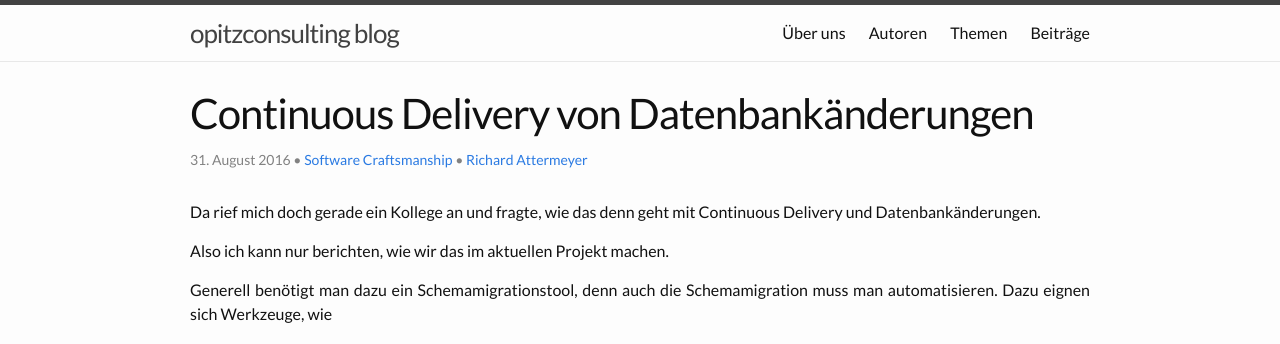
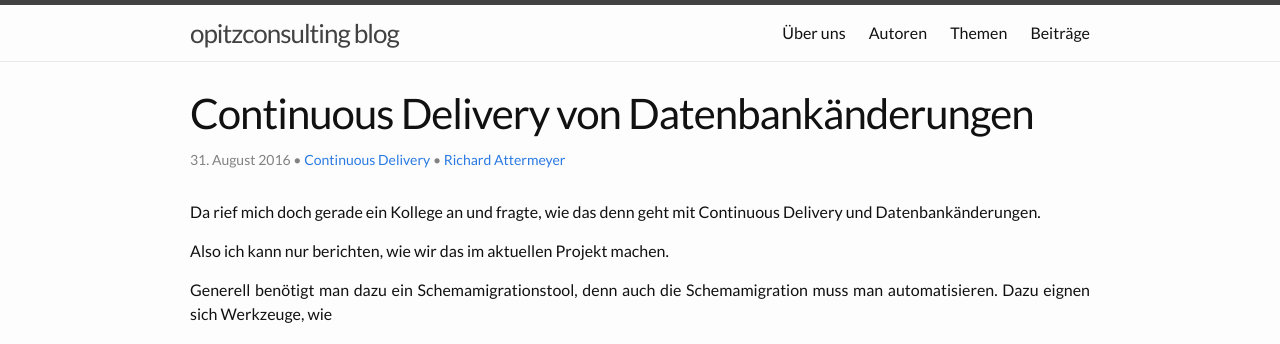
Before and after one commit to opitzconsulting/opitzconsulting.github.io, a Jekyll site: the page built from _posts/2016-08-31-continuous-delivery-databases.md, in a window 1280 px wide and 900 px high. Shown: the top 344 px of the window. Built offline with Jekyll 4.4.1, drawn with Linux system fonts in a browser that asks for light colours; nearby versions of some CDN libraries; comment, search, counter and statistics services are not loaded.

Commit message:
Update 2016-08-31-continuous-delivery-databases.md
changed category

```diff
--- a/_posts/2016-08-31-continuous-delivery-databases.md
+++ b/_posts/2016-08-31-continuous-delivery-databases.md
@@ -1,6 +1,7 @@
 ---
 title:  "Continuous Delivery von Datenbankänderungen"
-categories: software_craftsmanship
+categories:
+  - continuous delivery
 author: richard.attermeyer
 ---
 Da rief mich doch gerade ein Kollege an und fragte, wie das denn geht mit Continuous Delivery und Datenbankänderungen.
```
